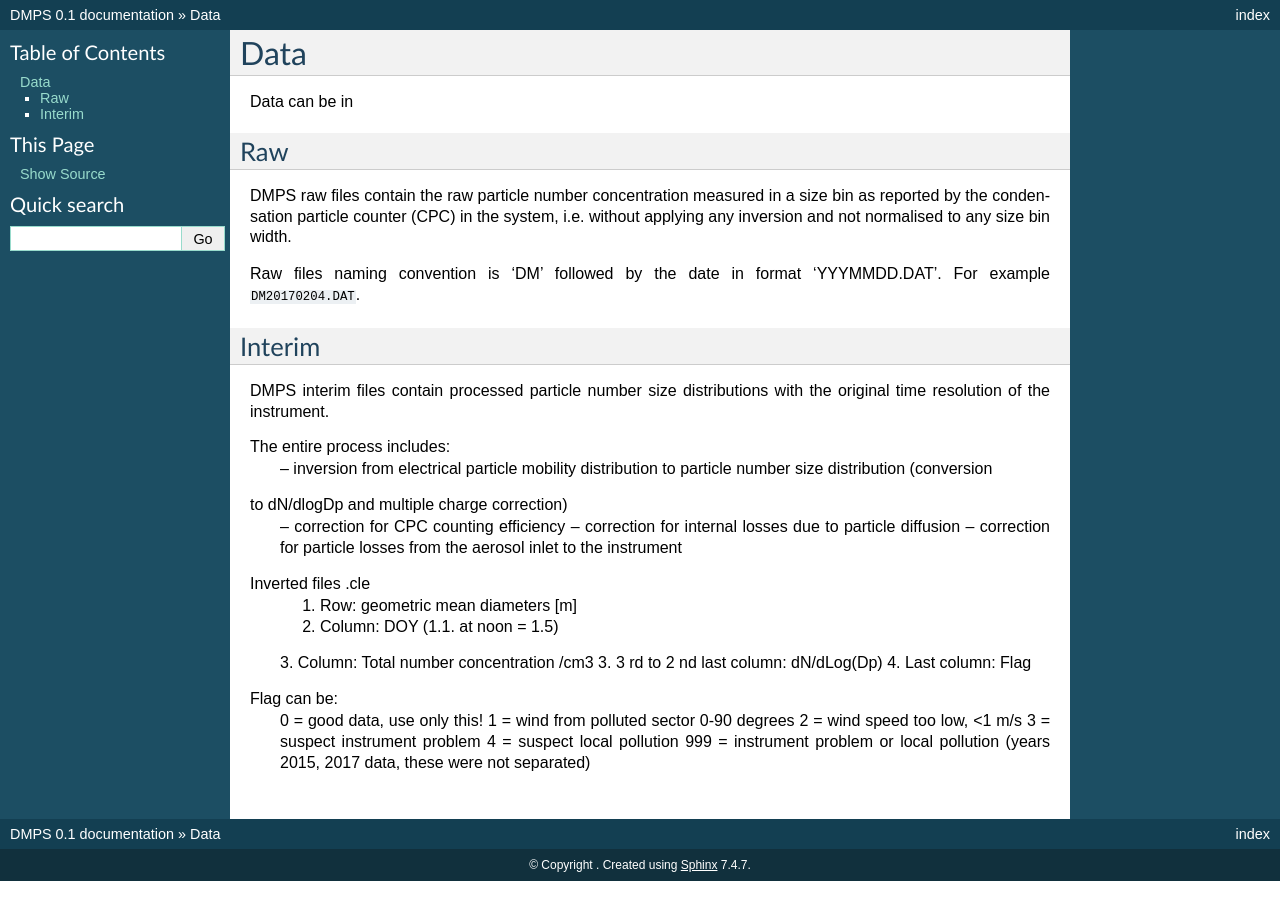
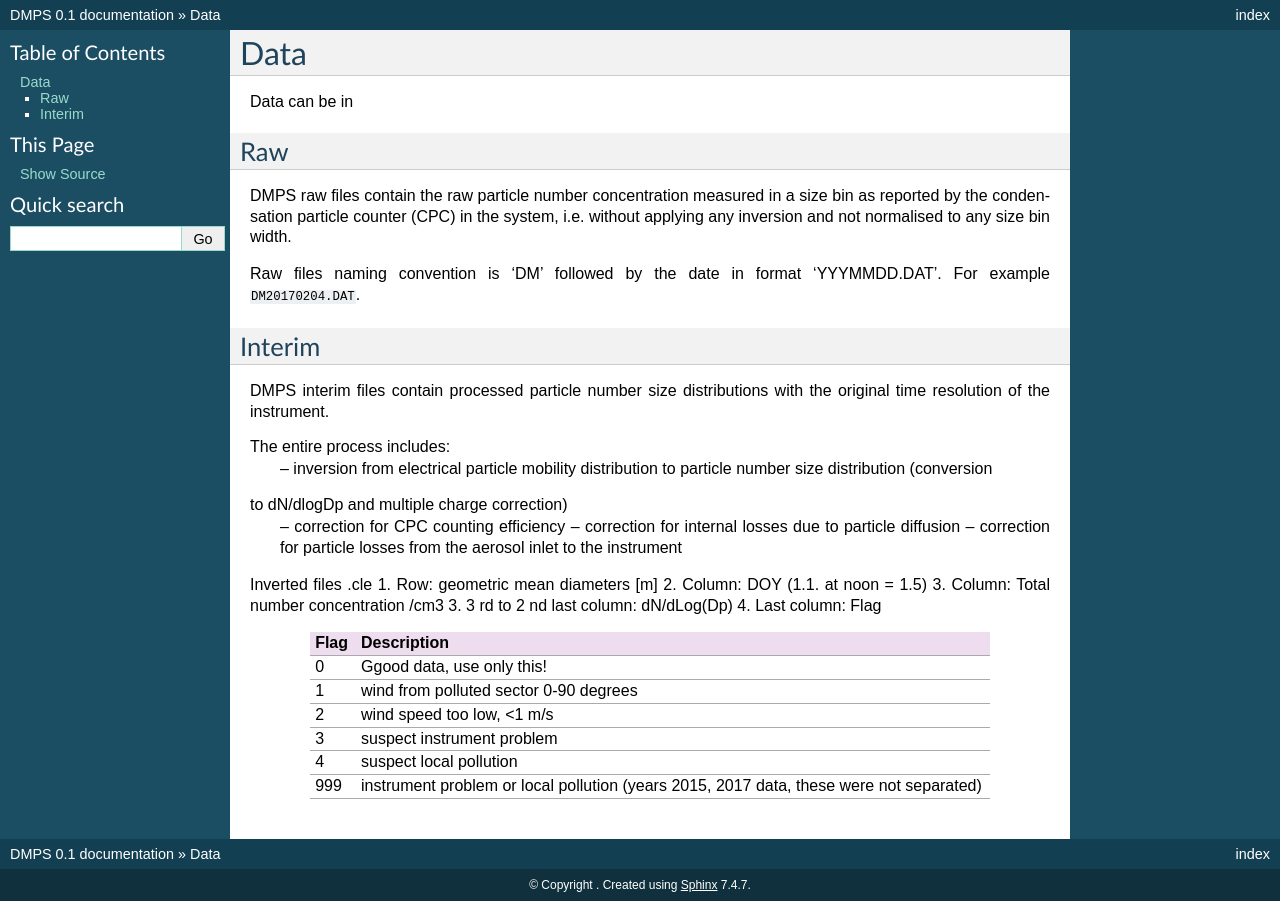
Before and after one commit to gfogwill/dmps, a Sphinx documentation site: the page built from docs/data.rst, in a window 1280 px wide. Built offline with Sphinx 7.4.7, drawn with Linux system fonts in a browser that asks for light colours.

Commit message:
docs: Describe interim data

```diff
--- a/docs/data.rst
+++ b/docs/data.rst
@@ -25,16 +25,19 @@ to dN/dlogDp and multiple charge correction)
 
 
 Inverted files .cle
-    1. Row: geometric mean diameters [m]
-    2. Column: DOY (1.1. at noon = 1.5)
-    3. Column: Total number concentration /cm3
-    3. 3 rd to 2 nd last column: dN/dLog(Dp)
-    4. Last column: Flag
+1. Row: geometric mean diameters [m]
+2. Column: DOY (1.1. at noon = 1.5)
+3. Column: Total number concentration /cm3
+3. 3 rd to 2 nd last column: dN/dLog(Dp)
+4. Last column: Flag
 
-Flag can be:
-    0 = good data, use only this!
-    1 = wind from polluted sector 0-90 degrees
-    2 = wind speed too low, <1 m/s
-    3 = suspect instrument problem
-    4 = suspect local pollution
-    999 = instrument problem or local pollution (years 2015, 2017 data, these were not separated)
+==== ===========
+Flag Description
+==== ===========
+0    Ggood data, use only this!
+1    wind from polluted sector 0-90 degrees
+2    wind speed too low, <1 m/s
+3    suspect instrument problem
+4    suspect local pollution
+999  instrument problem or local pollution (years 2015, 2017 data, these were not separated)
+==== ===========
```
